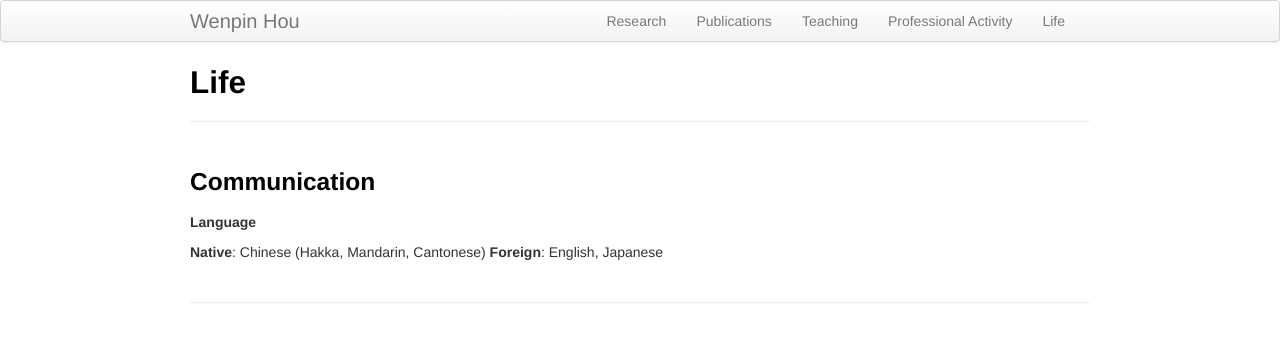
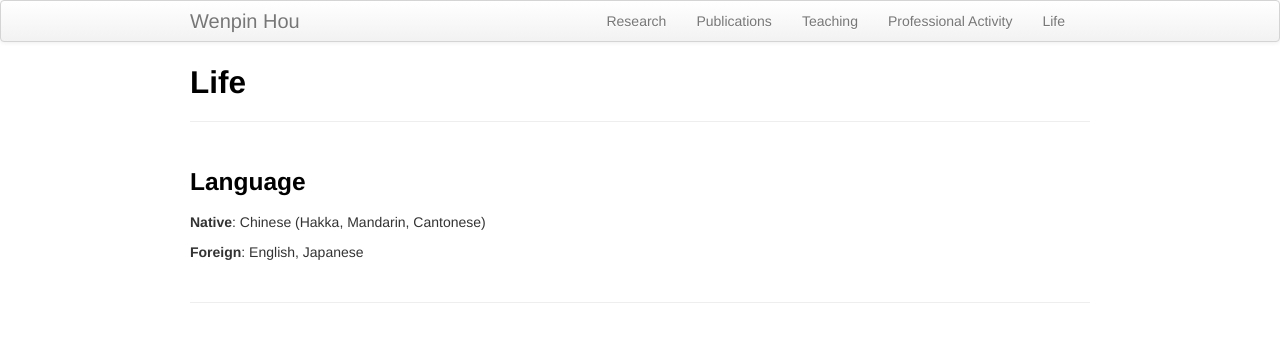
Before and after one commit to Winnie09/Wenpin_Hou, a Jekyll site: the page built from pages/life.md, in a window 1280 px wide. Shown: the top 342 px of the page. Built offline with Jekyll 4.4.1, drawn with Linux system fonts in a browser that asks for light colours.

Commit message:
add life

```diff
--- a/pages/life.md
+++ b/pages/life.md
@@ -3,7 +3,7 @@ layout: page
 title: Life
 ---
 
-### Communication
-##### Language
+### Language
 **Native**: Chinese (Hakka, Mandarin, Cantonese)
+
 **Foreign**: English, Japanese
```
